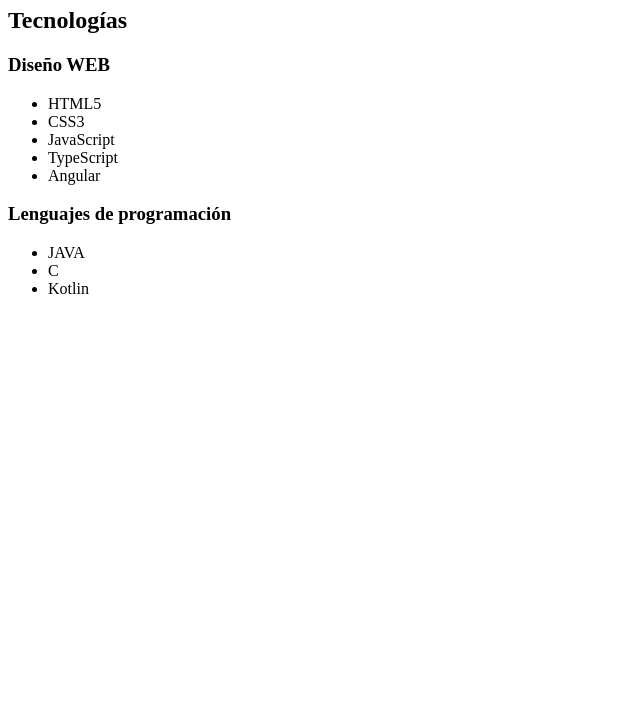
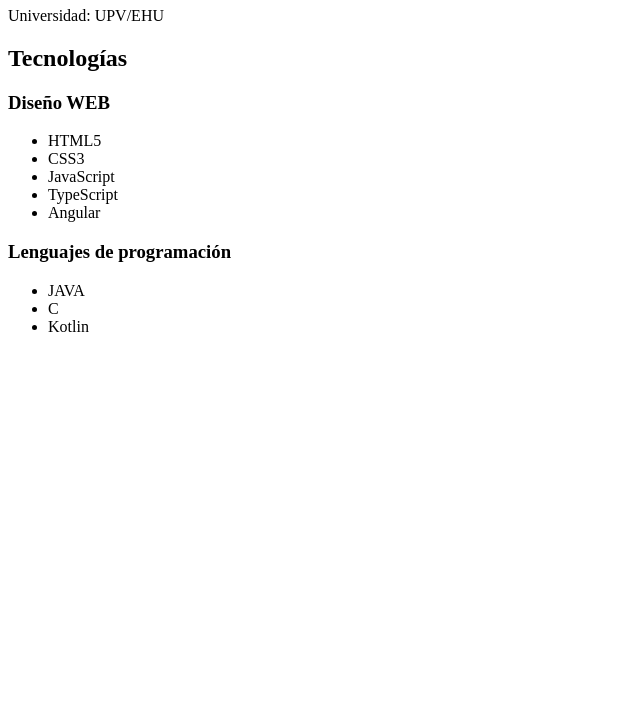
Before and after one commit to Lorucino93/personal-website, a plain HTML site: page index.html in a window 1280 px wide. Shown: the part 73-800 px from the top of the page, without its empty margins (0-640 px from the left). Drawn offline with Linux system fonts and the light colour scheme.

Commit message:
added an aside

```diff
--- a/index.html
+++ b/index.html
@@ -10,6 +10,9 @@
     <header>
       <h1>Ángel Laforga Olabarria</h1>
     </header>
+    <aside>
+      Universidad: UPV/EHU
+    </aside>
     <article>
       <h2>Tecnologías</h2>
       <section>
```
